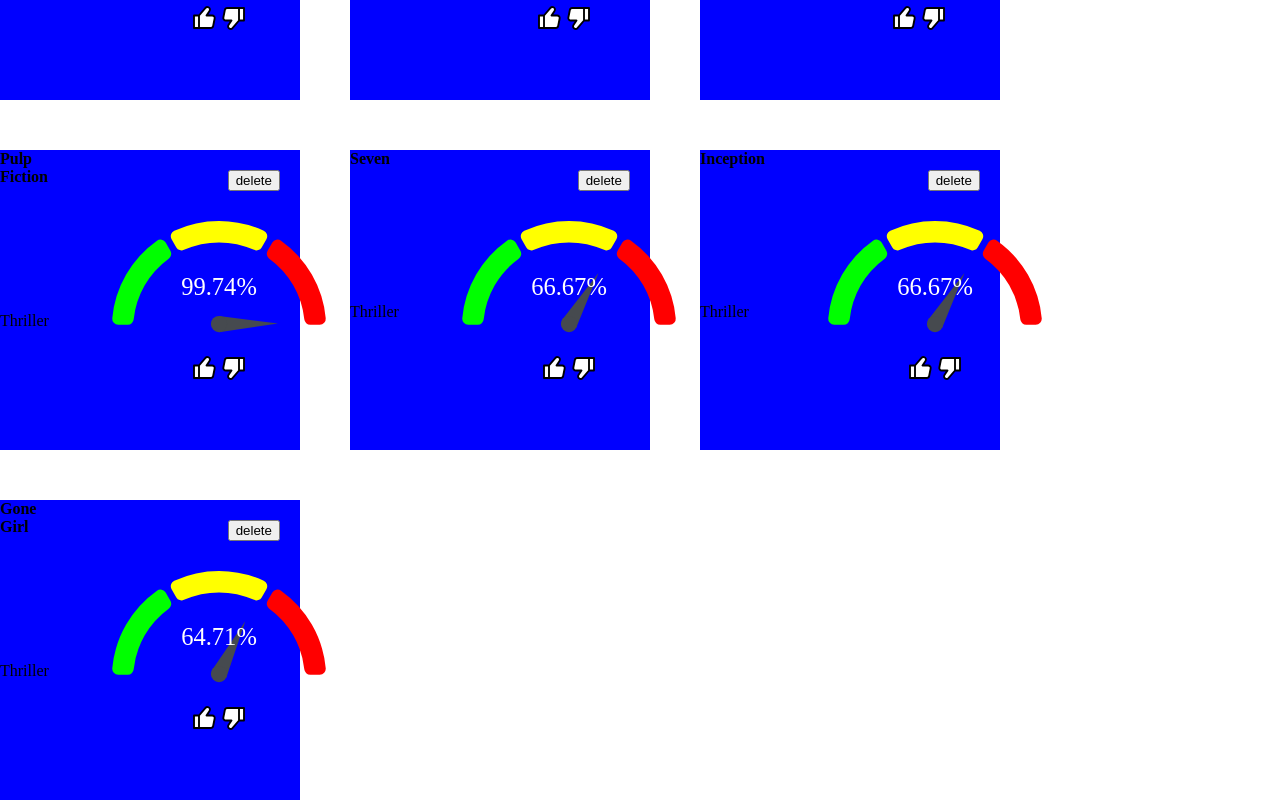
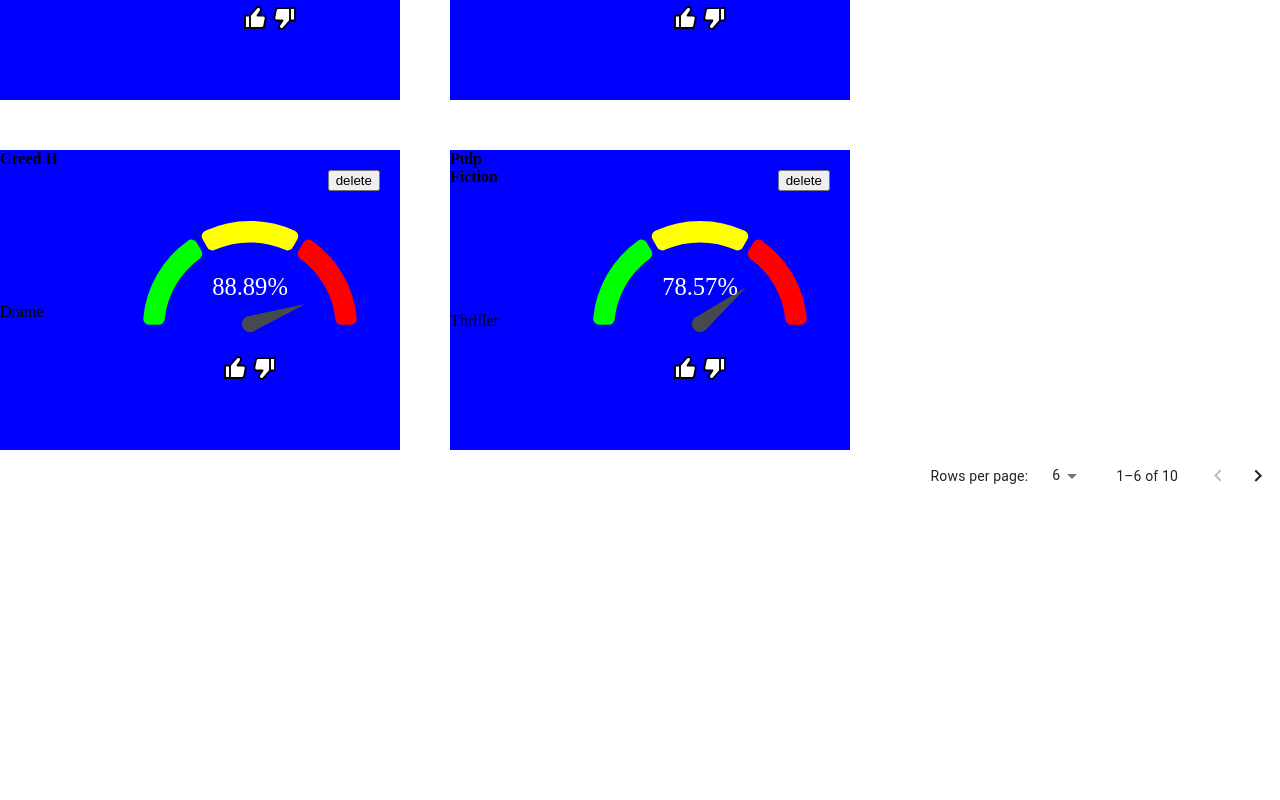
Before and after one commit to wissal12/particeep-movies-browser, a React (Vite) app in the folder frontend/: page /movies in a window 1280 px wide. Shown: the part 622-1422 px from the top of the page. After the commit the page ends 1124 px from the top, so only its background shows below. Built offline with nearby package versions, Linux system fonts and the light colour scheme.

Commit message:
feat: add movies pagination

```diff
--- a/frontend/src/components/Movie/Movies.style.ts
+++ b/frontend/src/components/Movie/Movies.style.ts
@@ -20,7 +20,7 @@
 
 export const MovieCard = styled.div`
   position: relative;
-  width: 300px;
+  width: 400px;
   height: 300px;
   background: blue;
   display: grid;
--- /dev/null
+++ b/frontend/src/components/Paginatior/Paginator.component.tsx
@@ -0,0 +1,56 @@
+import { TablePagination } from '@mui/material';
+import React, { useEffect } from 'react';
+
+import * as S from './Paginator.styles';
+
+interface PaginatorProps {
+  elementsPerPage: number;
+  elements: React.ReactNode[];
+  ElementsWrapper: React.ComponentType<{ children: React.ReactNode }>;
+}
+
+export const Paginator: React.FC<PaginatorProps> = ({
+  elements,
+  ElementsWrapper,
+  elementsPerPage,
+}) => {
+  const [page, setPage] = React.useState(0);
+  const [rowsPerPage, setRowsPerPage] = React.useState(0);
+
+  useEffect(() => setRowsPerPage(elementsPerPage), [elementsPerPage]);
+
+  const handleChangePage = (
+    _event: React.MouseEvent<HTMLButtonElement> | null,
+    newPage: number,
+  ) => {
+    setPage(newPage);
+  };
+
+  const handleChangeRowsPerPage = (
+    event: React.ChangeEvent<HTMLInputElement | HTMLTextAreaElement>,
+  ) => {
+    const newRowsPerPage = parseInt(event.target.value, 10);
+    if (newRowsPerPage === -1) {
+      setRowsPerPage(elements.length);
+      return;
+    }
+    setRowsPerPage(newRowsPerPage);
+    setPage(0);
+  };
+  return (
+    <S.PaginatorWrapper>
+      <ElementsWrapper>
+        {elements.slice(page * rowsPerPage, (page + 1) * rowsPerPage)}
+      </ElementsWrapper>
+      <TablePagination
+        component='div'
+        count={elements.length}
+        page={page}
+        onPageChange={handleChangePage}
+        rowsPerPage={rowsPerPage}
+        onRowsPerPageChange={handleChangeRowsPerPage}
+        rowsPerPageOptions={[3, 6, 9, { value: -1, label: 'ALL' }]}
+      />
+    </S.PaginatorWrapper>
+  );
+};
--- /dev/null
+++ b/frontend/src/components/Paginatior/Paginator.styles.ts
@@ -0,0 +1,6 @@
+import styled from 'styled-components';
+
+export const PaginatorWrapper = styled.div`
+  display: flex;
+  flex-direction: column;
+`;
--- /dev/null
+++ b/frontend/src/components/Paginatior/index.ts
@@ -0,0 +1 @@
+export * from './Paginator.component';
--- a/frontend/src/pages/Movies/Movies.tsx
+++ b/frontend/src/pages/Movies/Movies.tsx
@@ -6,6 +6,7 @@
 import { MultipleSelect } from '../../components/MultiSelect';
 import { useDispatch } from 'react-redux';
 import { filterMoviesByCategories } from '../../redux-store/movies/movies.slice';
+import { Paginator } from '../../components/Paginatior';
 
 export const Movies: React.FC = () => {
   const dispatch = useDispatch();
@@ -26,11 +27,13 @@
           dispatch(filterMoviesByCategories({ catergories }))
         }
       />
-      <S.MoviesWrapper>
-        {movies.map((movie) => (
+      <Paginator
+        elements={movies.map((movie) => (
           <Movie key={movie.id} movie={movie} />
         ))}
-      </S.MoviesWrapper>
+        elementsPerPage={6}
+        ElementsWrapper={S.MoviesWrapper}
+      />
     </>
   );
 };
--- a/frontend/src/redux-store/movies/movies.slice.ts
+++ b/frontend/src/redux-store/movies/movies.slice.ts
@@ -33,11 +33,18 @@
       state.movies = state.movies.filter(
         (movie) => movie.id !== action.payload.movieId,
       );
+      state.allMovies = state.allMovies.filter(
+        (movie) => movie.id !== action.payload.movieId,
+      );
     },
     filterMoviesByCategories: (
       state,
       action: PayloadAction<{ catergories: string[] }>,
     ) => {
+      if (!action.payload.catergories.length) {
+        state.movies = state.allMovies;
+        return;
+      }
       state.movies = state.allMovies.filter((movie) =>
         action.payload.catergories.includes(movie.category),
       );
```
